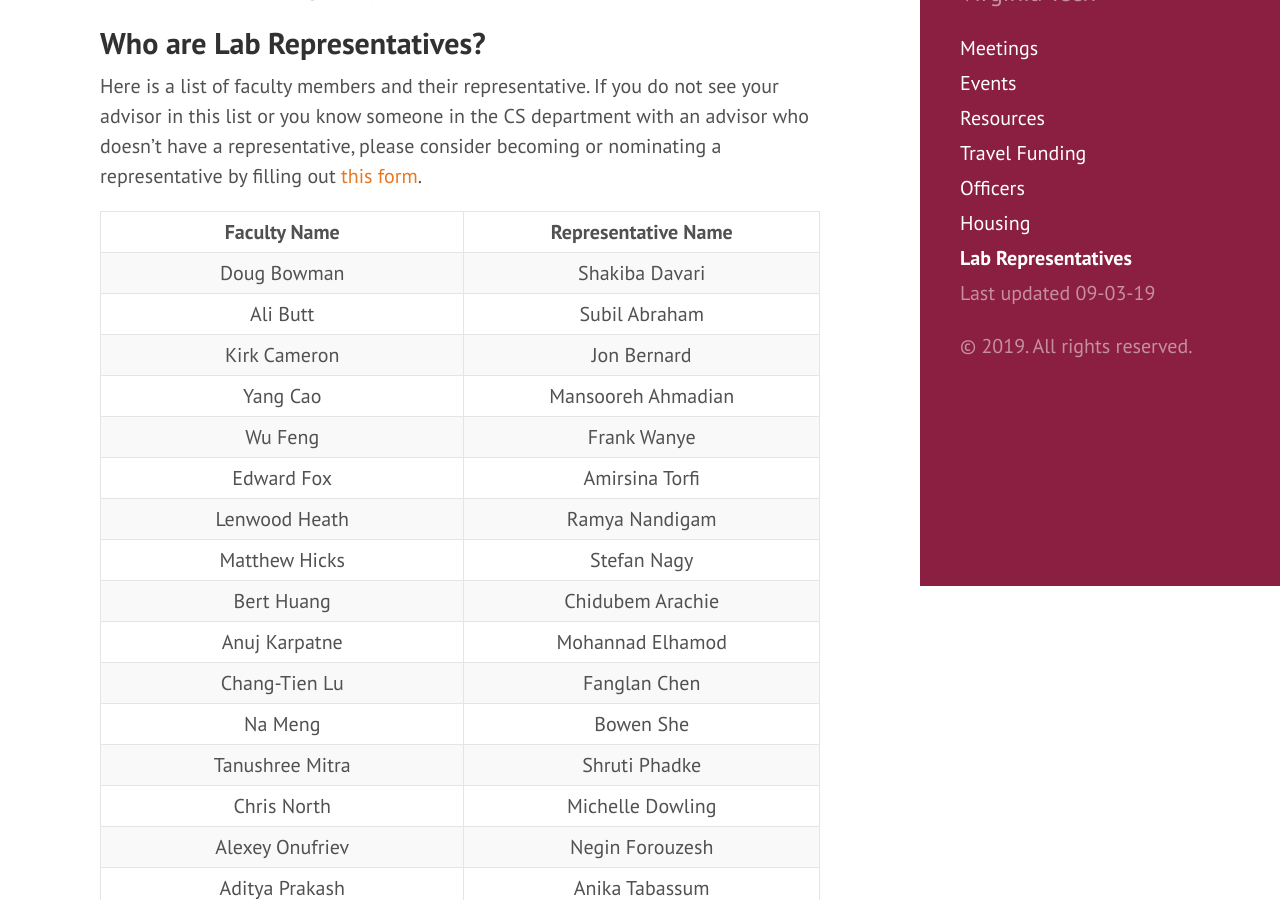
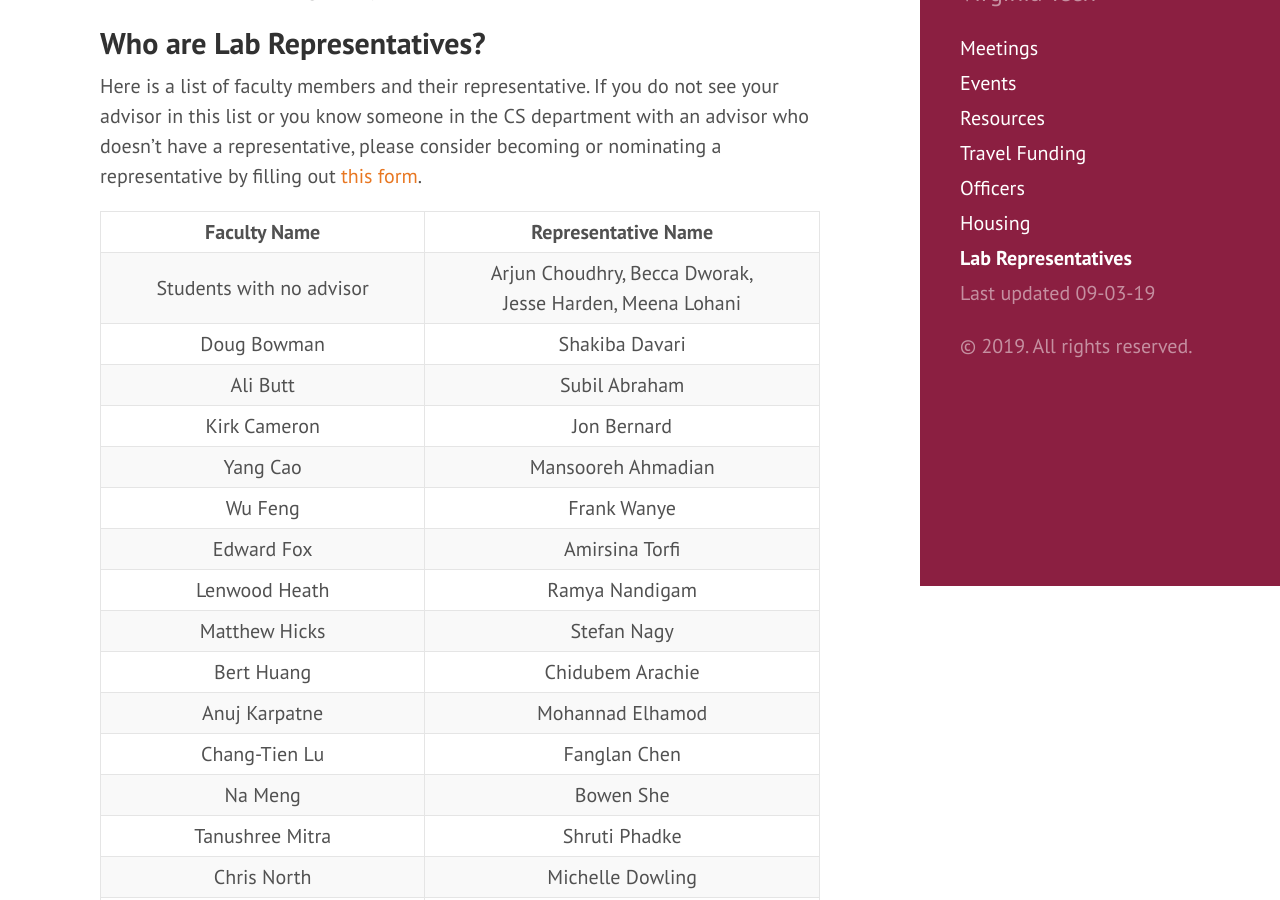
Before and after one commit to CSGraduateCouncil-VirginiaTech/csgc-website, a Jekyll site: the page built from csgc-jekyll-src/labrepresentative.md, in a window 1280 px wide and 900 px high, scrolled down 314 px. Built offline with Jekyll 4.4.1, drawn with Linux system fonts in a browser that asks for light colours.

Commit message:
Add reps for no-advisors.

```diff
--- a/csgc-jekyll-src/labrepresentative.md
+++ b/csgc-jekyll-src/labrepresentative.md
@@ -14,6 +14,7 @@ Here is a list of faculty members and their representative. If you do not see yo
 
 Faculty Name | Representative Name
 :---: | :---:
+Students with no advisor | Arjun Choudhry, Becca Dworak, <br> Jesse Harden, Meena Lohani
 Doug Bowman | Shakiba Davari
 Ali Butt | Subil Abraham
 Kirk Cameron | Jon Bernard
```
